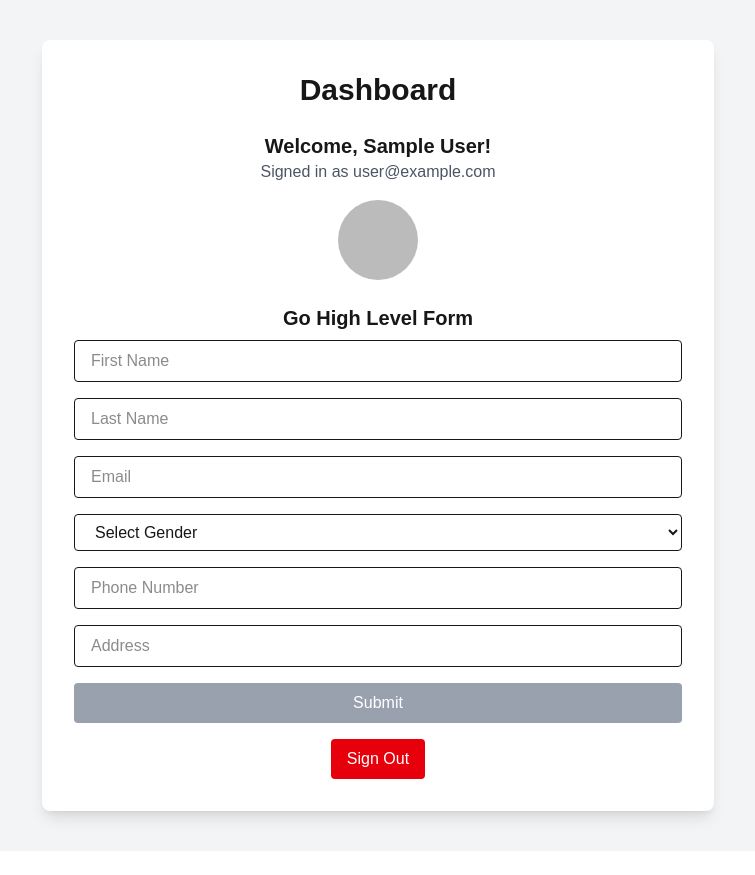
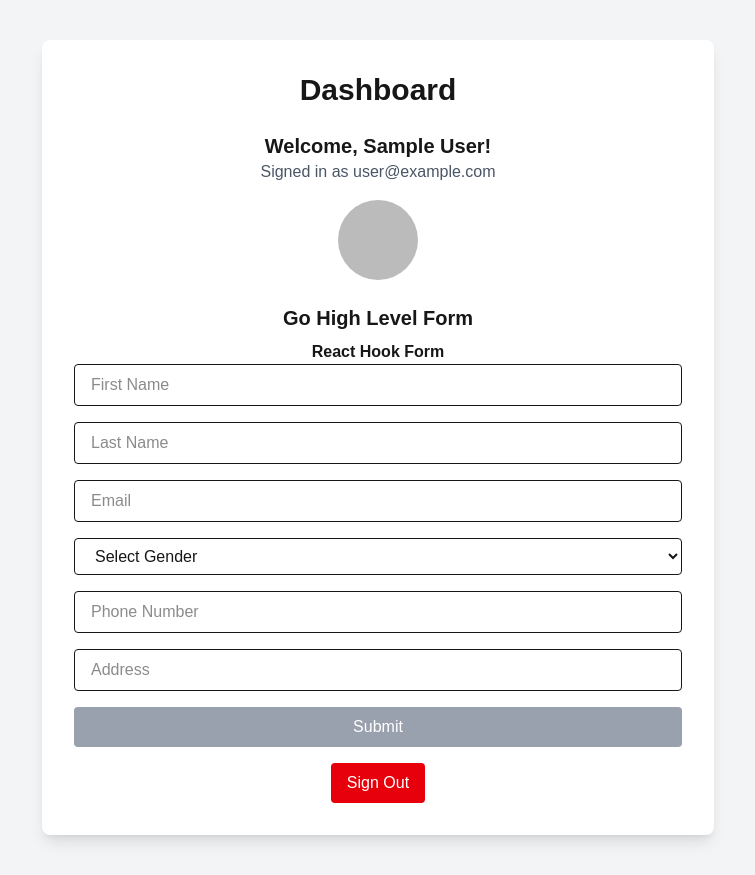
Before and after one commit to russelrex/auth-app, a Next.js app: page /dashboard in a window 1280 px wide. Shown: the whole page, without its empty margins (262-1017 px from the left). Before the commit the page ends 851 px from the top, so only its background shows below. Built offline with nearby package versions, Linux system fonts and the light colour scheme; no server answers; sample sign-in values are in the browser's storage.

Commit message:
Add description

```diff
--- a/app/dashboard/page.tsx
+++ b/app/dashboard/page.tsx
@@ -81,6 +81,9 @@
         <h2 className="text-xl font-semibold text-center mb-2">
           Go High Level Form
         </h2>
+         <p className="font-bold text-center">
+          React Hook Form
+        </p>
         <form onSubmit={handleSubmit(onSubmit)} className="space-y-4">
           <input
             type="text"
```
